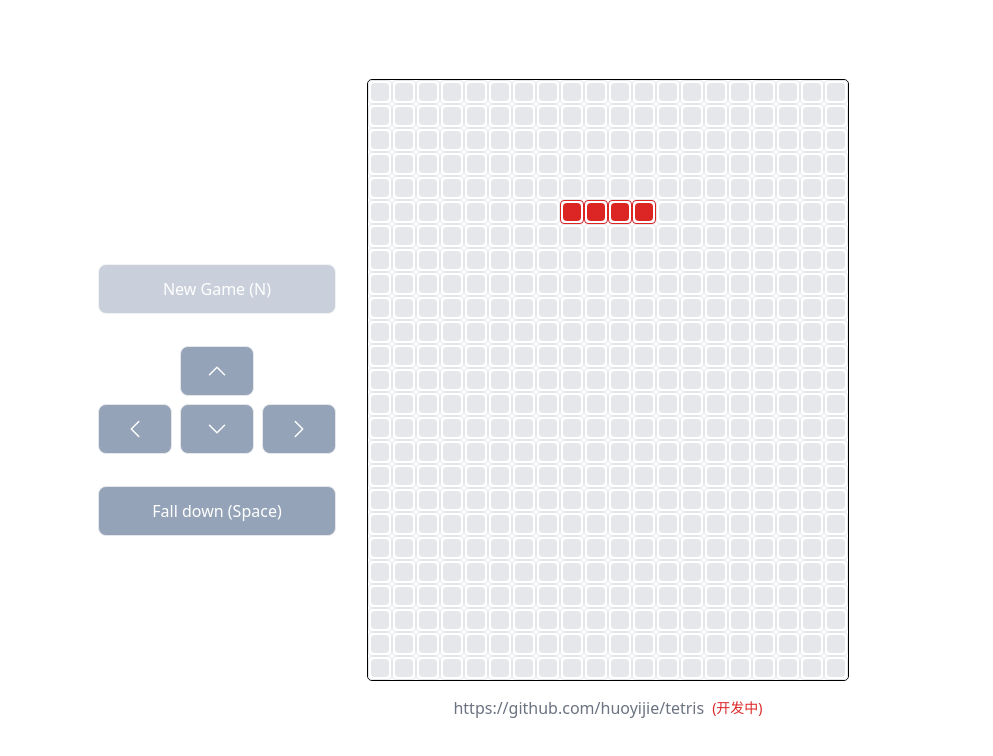
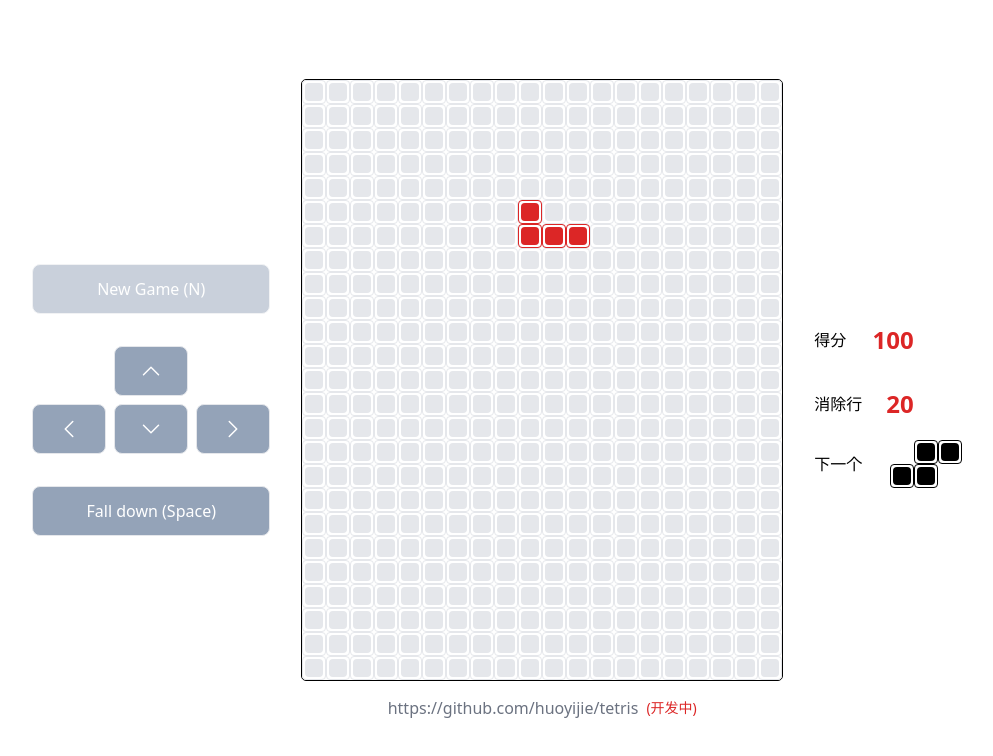
Before and after one commit to huoyijie/tetris, a Next.js app: page / in a window 1280 px wide. Both pictures are taken after a click on the button "New Game (N)". Shown: the top 756 px of the page, without its empty margins (167-1160 px from the left). Built offline with nearby package versions, Linux system fonts and the light colour scheme.

Commit message:
support next tetromino preview

```diff
--- /dev/null
+++ b/src/components/Info.jsx
@@ -0,0 +1,28 @@
+import Tetromino from './Tetromino';
+import { useContext } from 'react';
+import Context from './Context';
+
+export default function () {
+  const { gameOver, nextTetromino } = useContext(Context)
+
+  if (gameOver) return <></>
+
+  return (
+    <div className='flex flex-col gap-8'>
+      <div className='flex gap-6 justify-between items-center'>
+        <span>得分</span>
+        <span className='text-2xl font-bold text-red-600'>100</span>
+      </div>
+      <div className='flex gap-6 justify-between items-center'>
+        <span>消除行</span>
+        <span className='text-2xl font-bold text-red-600'>20</span>
+      </div>
+      {nextTetromino && (
+        <div className='flex gap-6 justify-between items-center'>
+          <div>下一个</div>
+          <div className='relative'><Tetromino {...nextTetromino} x={-1} y={-1} /></div>
+        </div>
+      )}
+    </div>
+  )
+}
--- a/src/pages/index.js
+++ b/src/pages/index.js
@@ -2,13 +2,15 @@ import { useEffect, useRef, useState } from 'react'
 import Operation from '@/components/Operation'
 import Context from '@/components/Context'
 import Board from '@/components/Board'
-import { fallDownTetromino, moveDownTetromino, moveLeftTetromino, moveRightTetromino, nextTetromino, rotateTetromino } from '@/lib/tetris'
+import { fallDownTetromino, moveDownTetromino, moveLeftTetromino, moveRightTetromino, randomTetromino, rotateTetromino } from '@/lib/tetris'
+import Info from '@/components/Info'
 
 var audio
 
 export default function () {
   const [tetrominoes, setTetrominoes] = useState([])
   const [currentTetromino, setCurrentTetromino] = useState()
+  const [nextTetromino, setNextTetromino] = useState()
   const [gameOver, setGameOver] = useState(true)
   const mainRef = useRef()
 
@@ -27,6 +29,15 @@ export default function () {
     return () => audio.pause()
   }, [gameOver])
 
+  const newGame = () => {
+    if (gameOver) {
+      setTetrominoes([])
+      setCurrentTetromino(null)
+      setNextTetromino(randomTetromino())
+      setGameOver(false)
+    }
+  }
+
   const frozen = () => {
     if (currentTetromino) {
       tetrominoes.push(currentTetromino)
@@ -36,7 +47,8 @@ export default function () {
 
   const next = () => {
     frozen()
-    setCurrentTetromino(nextTetromino())
+    setCurrentTetromino(nextTetromino)
+    setNextTetromino(randomTetromino())
   }
 
   const rotate = () => {
@@ -60,14 +72,6 @@ export default function () {
 
   const right = () => {
     setCurrentTetromino(moveRightTetromino(currentTetromino, tetrominoes))
-  }
-
-  const newGame = () => {
-    if (gameOver) {
-      setTetrominoes([])
-      setCurrentTetromino(null)
-      setGameOver(false)
-    }
   }
 
   const fallDown = () => {
@@ -113,10 +117,11 @@ export default function () {
   }
 
   return (
-    <Context.Provider value={{ currentTetromino, tetrominoes, newGame, fallDown, rotate, down, left, right, next, gameOver, setGameOver }}>
+    <Context.Provider value={{ currentTetromino, nextTetromino, tetrominoes, newGame, fallDown, rotate, down, left, right, next, gameOver, setGameOver }}>
       <main ref={mainRef} className='w-full h-screen focus:outline-none flex gap-8 items-center justify-center' tabIndex={1} onKeyDown={onKeyDown}>
         <Operation />
         <Board />
+        <Info />
       </main>
     </Context.Provider>
   )
```
Also changed, not shown: src/lib/tetris.js.
